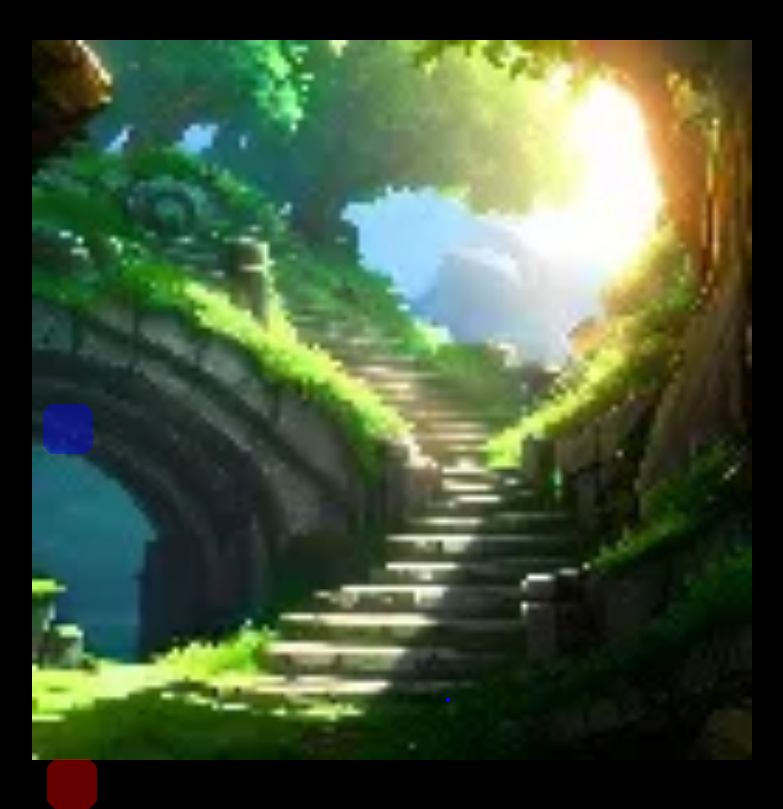
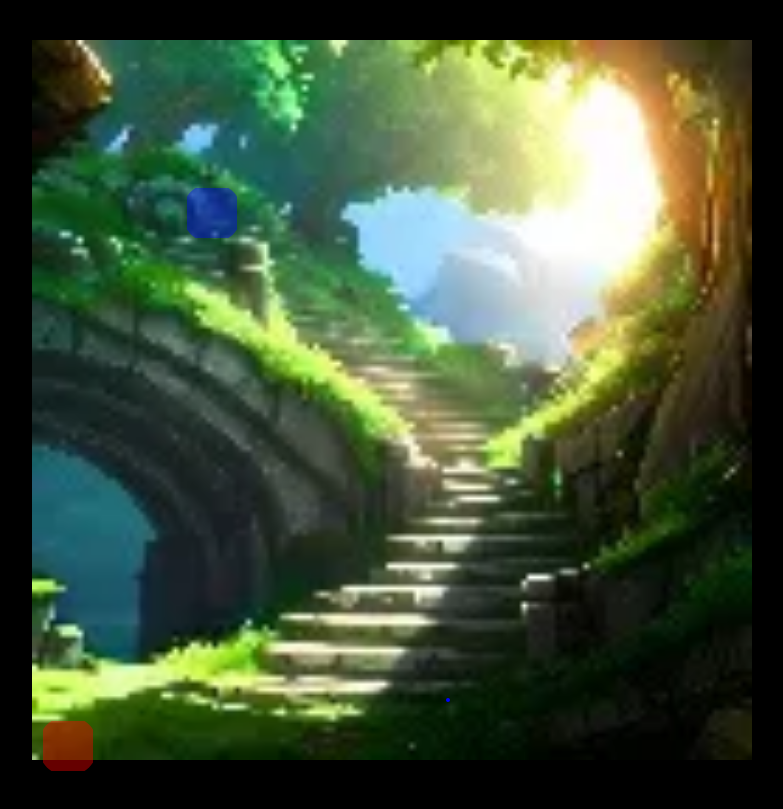
Before and after one commit to FRAMEllARCHIVE/LVL3, a plain HTML site: page index.html in a window 1280 px wide. Shown: the whole page, without its empty margins (248-1031 px from the left). Drawn offline with Linux system fonts and the light colour scheme.

Commit message:
Update index.html

```diff
--- a/index.html
+++ b/index.html
@@ -66,15 +66,15 @@
 
         #navigation1 {
             position: absolute;
-            left: 5%;
-            top: 54%;
+            left: 25%;
+            top: 24%;
             transform: translate(-50%, -50%);
             opacity: 0.4;
         }
 
         #navigation2 {
             position: absolute;
-            left: 25%;
+            left: 5%;
             top: 98%;
             transform: translate(-50%, -50%);
             opacity: 0.4;
@@ -99,12 +99,15 @@
 <svg id="navigation1" width="50" height="50" viewBox="0 0 50 50">
             <circle cx="25" cy="25" r="30" fill="blue"/>
         </svg>
-    </div>
 
 <svg id="navigation2" width="50" height="50" viewBox="0 0 50 50">
             <circle cx="25" cy="25" r="30" fill="red"/>
         </svg>
+
+
     </div>
+
+
 
 
 <script>
```
